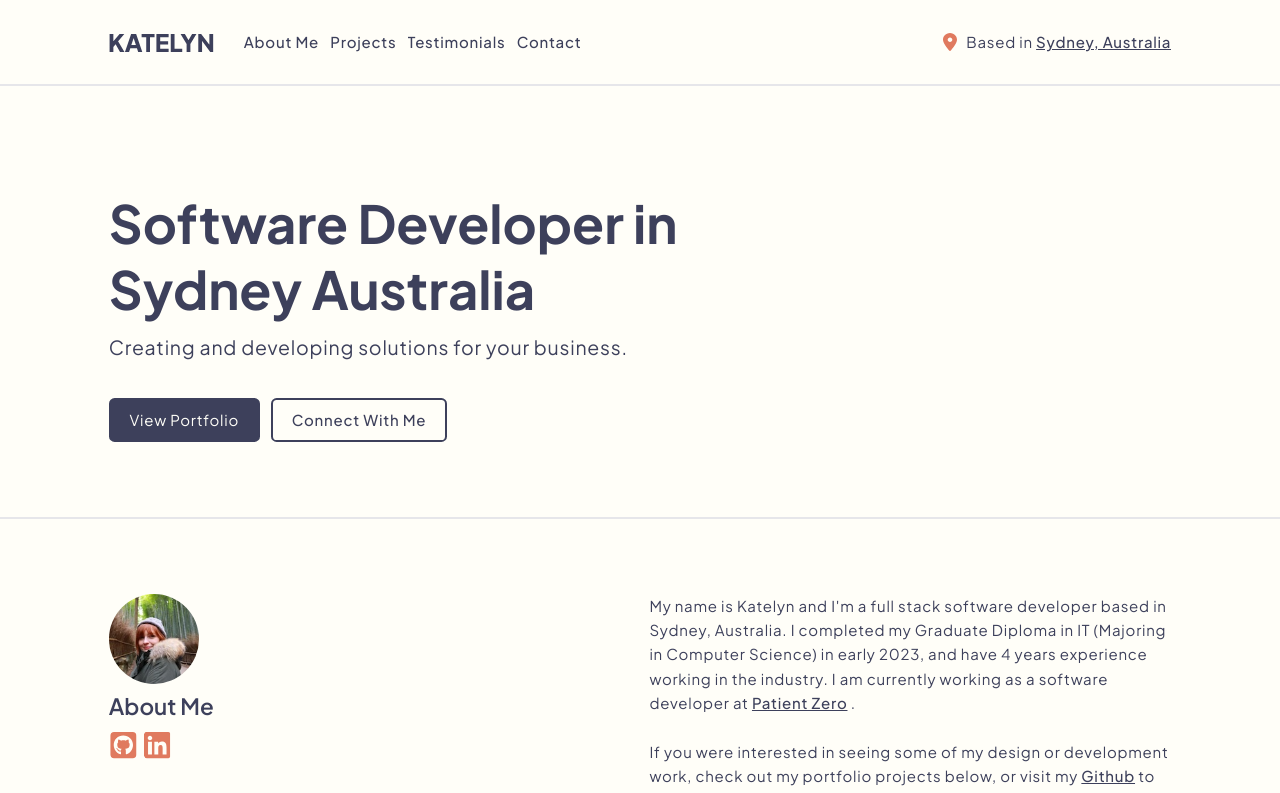
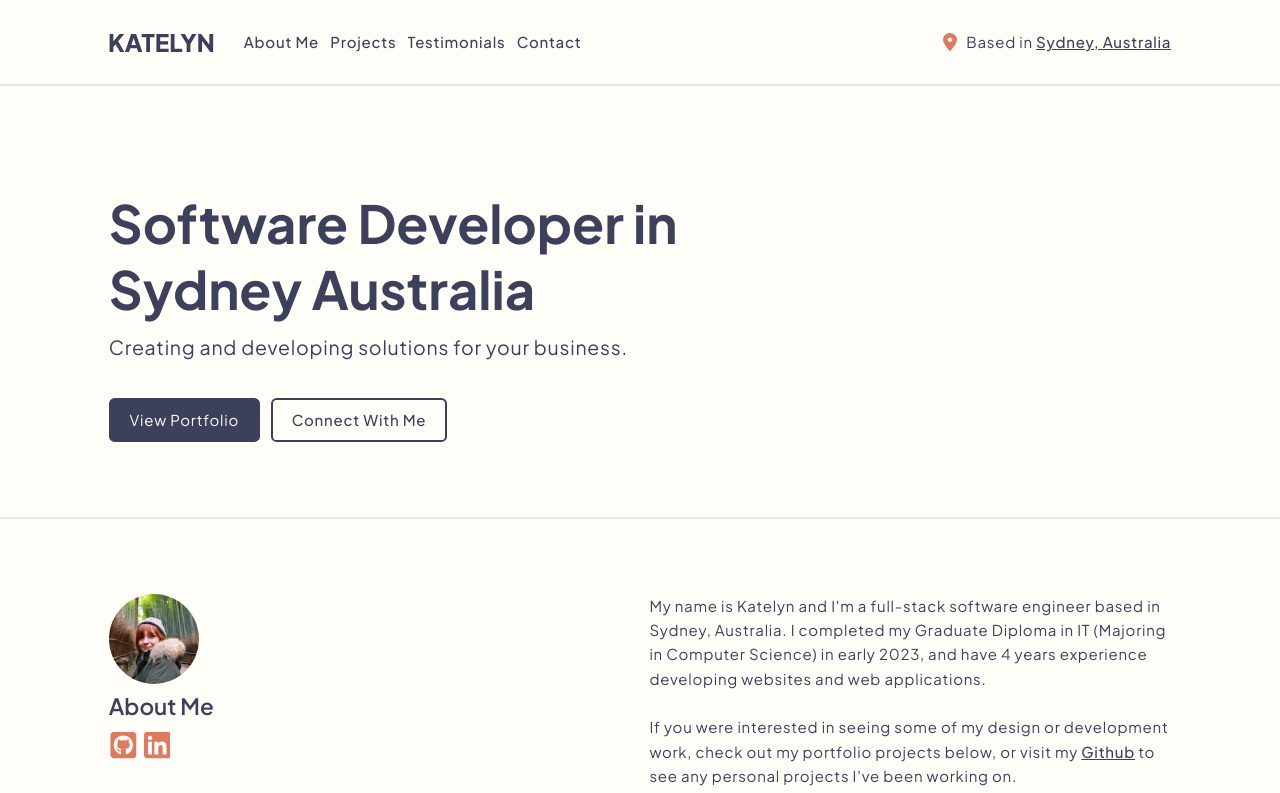
Before and after one commit to kati-e/portfolio, a React (Vite) app: page / in a window 1280 px wide. Shown: the top 793 px of the page. Built offline with nearby package versions, Linux system fonts and the light colour scheme.

Commit message:
changing some text and package updates

```diff
--- a/src/pages/HomePage.tsx
+++ b/src/pages/HomePage.tsx
@@ -35,16 +35,9 @@ export default function HomePage() {
         icons={SOCIAL_LINKS}
       >
         <p>
-          My name is Katelyn and I'm a full stack software developer based in
+          My name is Katelyn and I'm a full-stack software engineer based in
           Sydney, Australia. I completed my Graduate Diploma in IT (Majoring in
-          Computer Science) in early 2023, and have 4 years experience working
-          in the industry. I am currently working as a software developer at
-          <InlineLink
-            href="https://www.pz.com.au/"
-            text="Patient Zero"
-            ariaLabel="Patient Zero Brisbane"
-          />
-          .
+          Computer Science) in early 2023, and have 4 years experience developing websites and web applications.
           <br />
           <br />
           If you were interested in seeing some of my design or development
```
Also changed, not shown: 1 other file (tests, documents, lock files or other folders).
